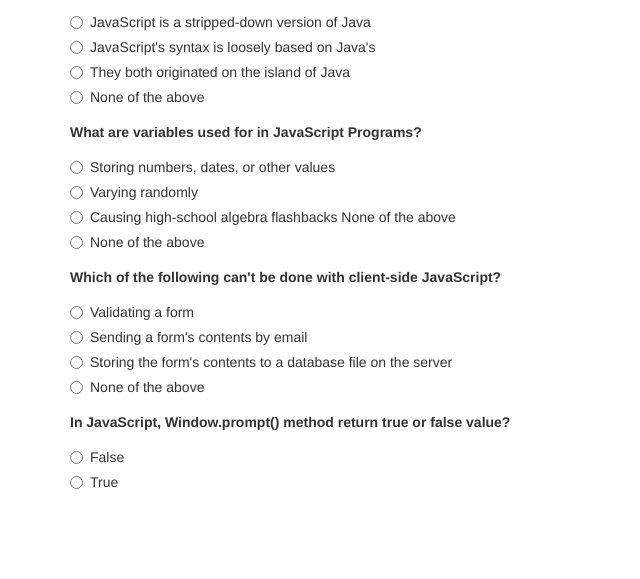
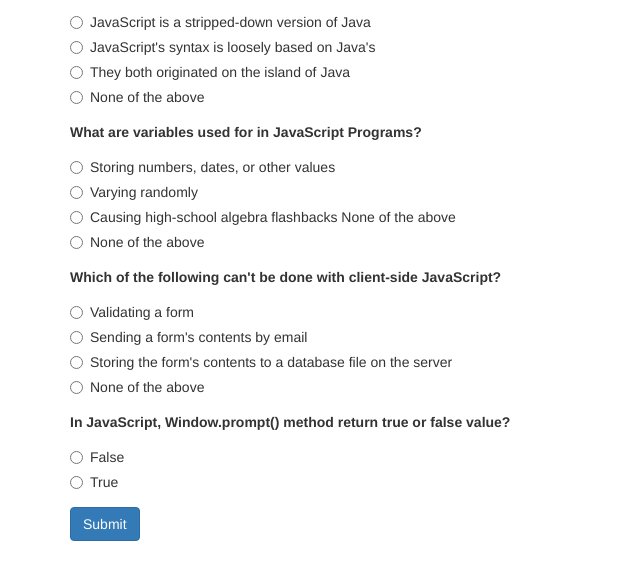
Before and after one commit to Umubyeyi/q-Jscript, a plain HTML site: page index.html in a window 1280 px wide. Shown: the part 93-672 px from the top of the page, without its empty margins (0-640 px from the left). Drawn offline with Linux system fonts and the light colour scheme.

Commit message:
I add a submit button in myhtml file

```diff
--- a/index.html
+++ b/index.html
@@ -116,6 +116,10 @@
                                 True
                                 </label>
                           </div>
+                        </div>
+                        <div class="form-group">
+                              <button class="btn btn-primary " name="submit" type="submit">Submit</button>
+                        </div>
 
             </form>
 
```
